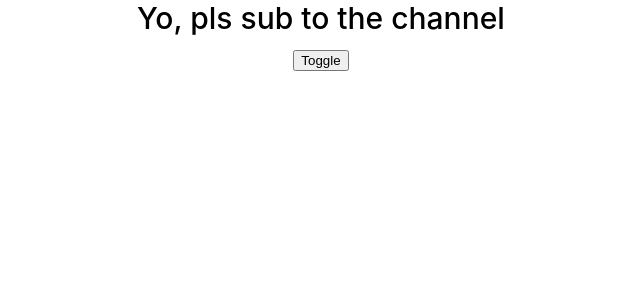
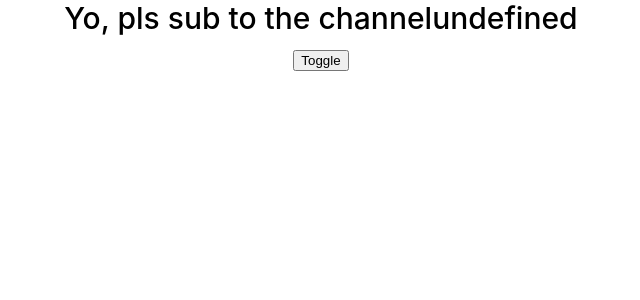
Before and after one commit to mateus-azevedo/studing-react-hooks, a React (Create React App) app: page / in a window 1280 px wide. Shown: the top 300 px of the page, without its empty margins (319-959 px from the left). Built offline with nearby package versions, Linux system fonts and the light colour scheme.

Commit message:
uso do UseCallback

```diff
--- a/src/UseCallback/index.js
+++ b/src/UseCallback/index.js
@@ -1,4 +1,4 @@
-import React, { useState } from "react";
+import React, { useCallback, useState } from "react";
 import axios from "axios";
 import Child from "./Child";
 
@@ -6,9 +6,12 @@ export default function CallBackTutorial() {
   const [toggle, setToggle] = useState(false);
   const [data, setData] = useState("Yo, pls sub to the channel");
 
-  const returnComment = () => {
-    return data;
-  };
+  const returnComment = useCallback(
+    (name) => {
+      return data + name;
+    },
+    [data]
+  );
 
   return (
     <div className="App">
```
